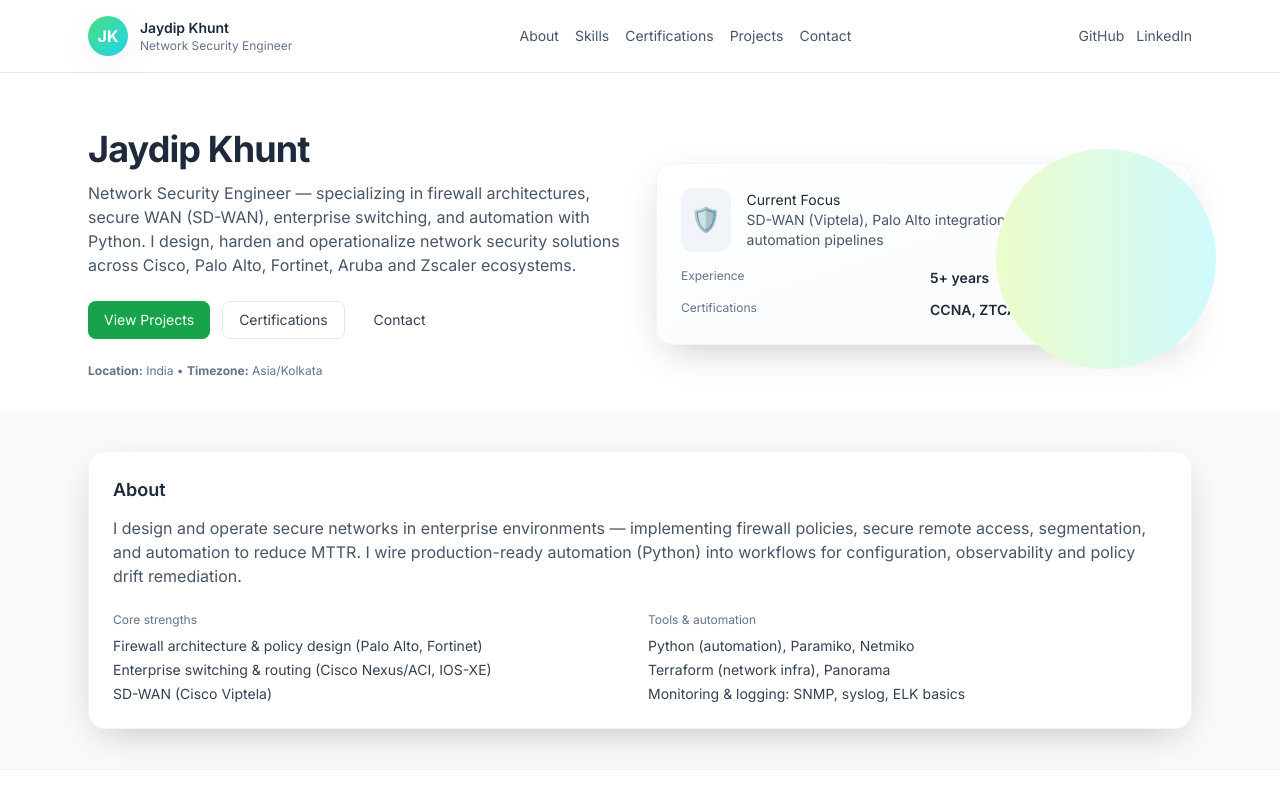
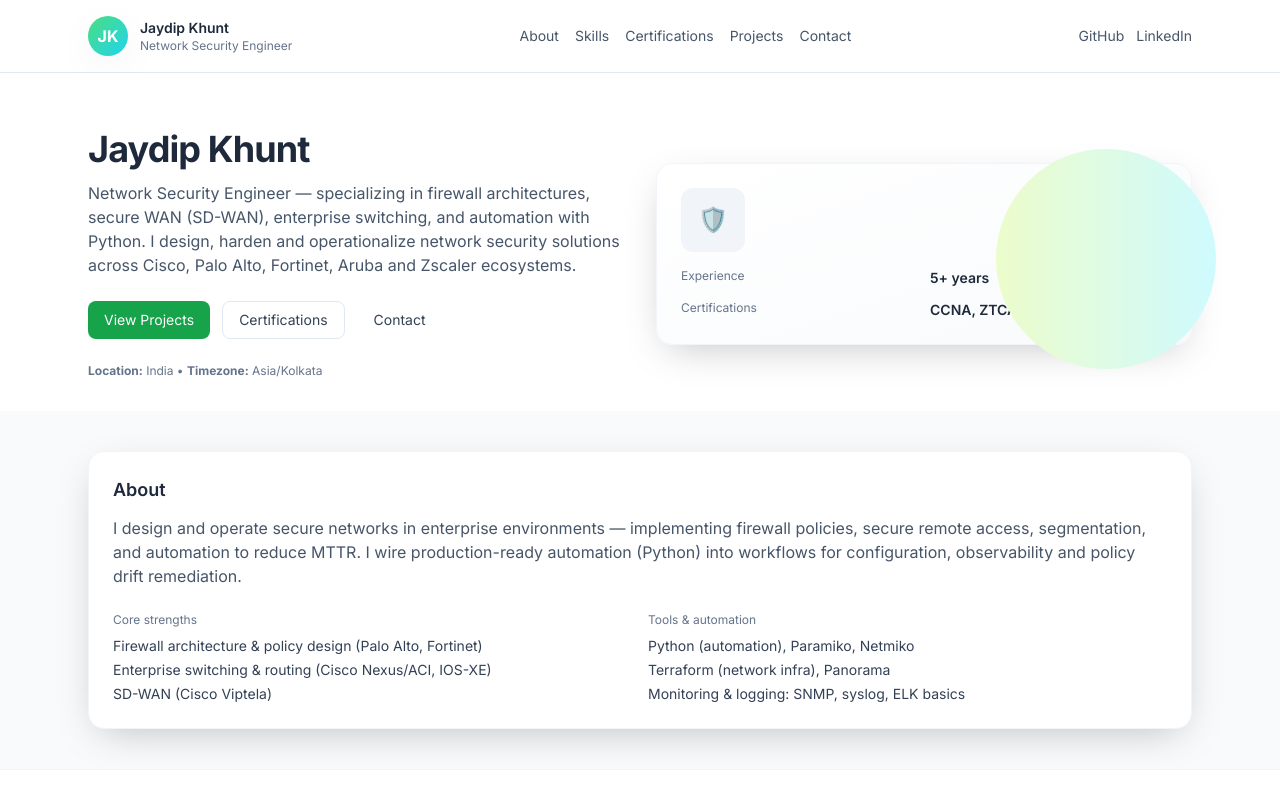
Before and after one commit to jaydipkhunt/Jaydip-Temp-portfolio, a plain HTML site: page index.html in a window 1280 px wide. Shown: the top 800 px of the page. Drawn offline with nearby package versions, Linux system fonts and the light colour scheme.

Commit message:
Update index.html

```diff
--- a/index.html
+++ b/index.html
@@ -87,8 +87,6 @@
               <div class="flex items-center gap-4">
                 <div class="w-16 h-16 rounded-xl bg-slate-100 flex items-center justify-center text-2xl font-bold">🛡️</div>
                 <div>
-                  <div class="text-sm font-medium">Current Focus</div>
-                  <div class="text-slate-600 text-sm">SD-WAN (Viptela), Palo Alto integration, Zero Trust (Zscaler), automation pipelines</div>
                 </div>
               </div>
 
```
